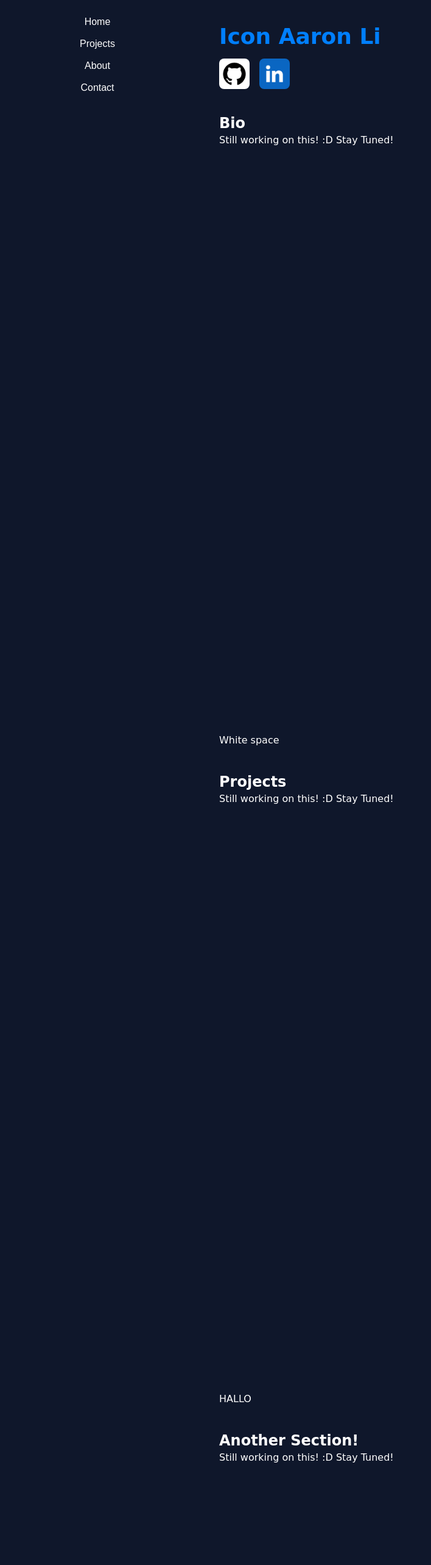
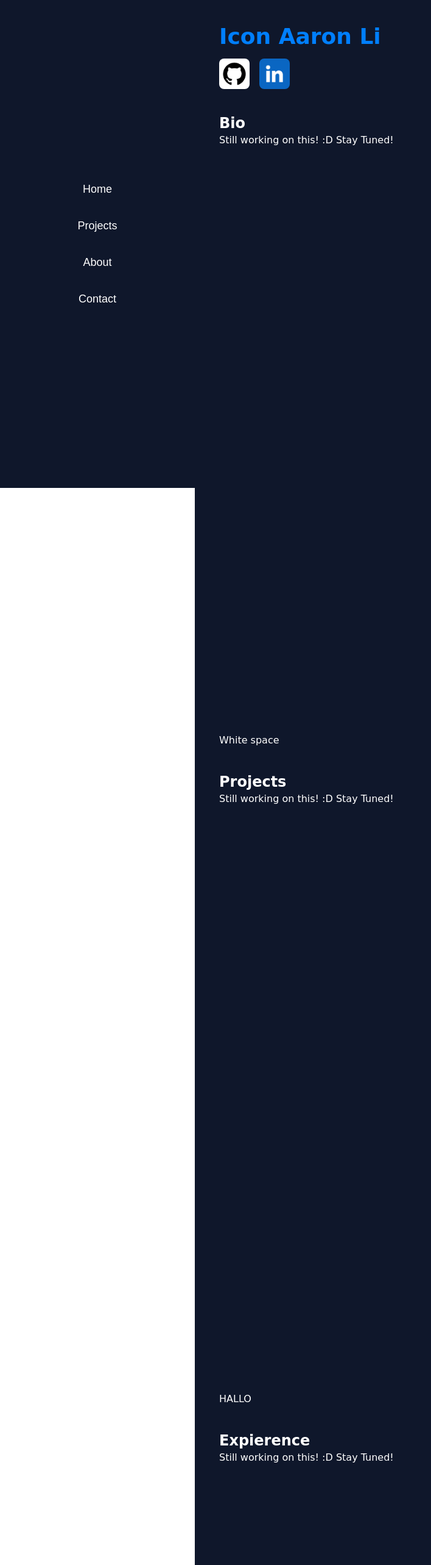
Before and after one commit to AAzurez/PersonalWebsite, a Next.js app: page / in a window 1280 px wide. Shown: the top 2566 px of the page at 61% size, without its empty margins (0-708 px from the left). Built offline with nearby package versions, Linux system fonts and the light colour scheme.

Commit message:
Fixed sidebar

```diff
--- a/app/page.tsx
+++ b/app/page.tsx
@@ -5,9 +5,9 @@ export default function Home() {
     <div className="flex min-h-screen">
 
       {/* Sidebar */}
-      <div className="w-1/4 bg-slate-900 text-white text-center p-6">
-        <ul className="space-y-3">
-          <li><a href="#" className="hover:text-blue-400">Home</a></li>
+      <div className="w-1/4 sticky top-0 h-screen bg-slate-900 text-white flex justify-center text-center items-center p-6">
+        <ul className="space-y-8 text-lg text-center items-center">
+          <li><a href="#" className="hover:text-blue-400 items-center">Home</a></li>
           <li><a href="#projects" className="hover:text-blue-400">Projects</a></li>
           <li><a href="#about" className="hover:text-blue-400">About</a></li>
           <li><a href="#contact" className="hover:text-blue-400">Contact</a></li>
@@ -64,7 +64,7 @@ export default function Home() {
           </section>
 
           <section id="about" className="mt-10 max-w-xl text-left">
-            <h2 className="text-2xl font-semibold text-white">Another Section!</h2>
+            <h2 className="text-2xl font-semibold text-white">Expierence</h2>
             <p className="text-white">
               Still working on this! :D Stay Tuned!
               <br /><br /><br /><br /><br /><br /><br /><br /><br /><br /><br /><br /><br /><br /><br /><br /><br /><br /><br /><br /><br /><br /><br /><br /><br /><br /><br /><br /><br /><br /><br /><br /><br /><br /><br /><br /><br /><br /><br /><br /><br />
```
